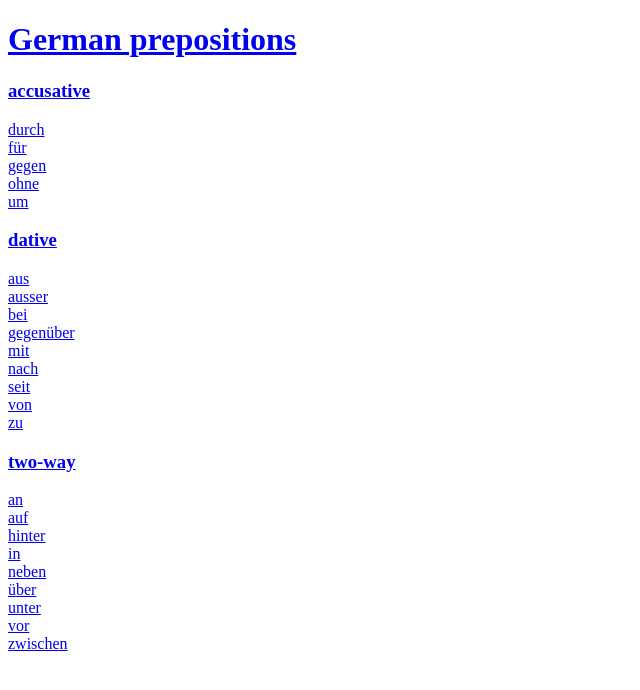
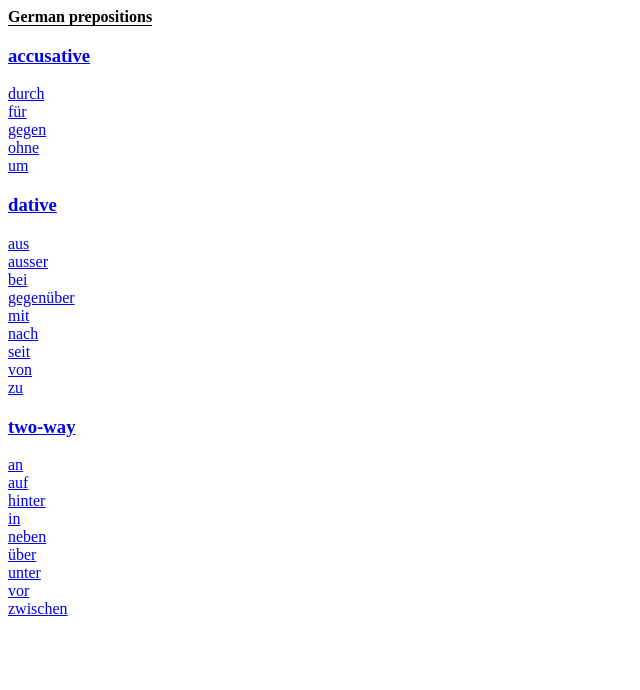
Before and after one commit to mathieu-anderson/german-prepositions, a React (Create React App) app: page / in a window 1280 px wide. Shown: the top 690 px of the page, without its empty margins (0-640 px from the left). Built offline with nearby package versions, Linux system fonts and the light colour scheme.

Commit message:
Add styled-components dep + small example

```diff
--- a/package.json
+++ b/package.json
@@ -8,10 +8,12 @@
     "@types/react": "16.7.7",
     "@types/react-dom": "16.0.10",
     "@types/react-router-dom": "^4.3.1",
+    "@types/styled-components": "^4.1.2",
     "react": "^16.6.3",
     "react-dom": "^16.6.3",
     "react-router-dom": "^4.3.1",
     "react-scripts": "2.1.1",
+    "styled-components": "^4.1.2",
     "typescript": "3.1.6"
   },
   "scripts": {
--- a/src/App.tsx
+++ b/src/App.tsx
@@ -1,5 +1,6 @@
 import React, { Component } from 'react';
 import { BrowserRouter, Route, Link } from "react-router-dom";
+import styled from 'styled-components';
 
 import prepositionsList, {
   dativeList,
@@ -11,18 +12,23 @@ import DativePage from './DativePage';
 import AccusativePage from './AccusativePage';
 import TwoWayPage from './TwoWayPage';
 
+const StyledLink = styled(Link)`
+  color: black;
+  text-decoration: none;
+  font-weight: bold;
+  border-bottom: 1px solid black;
+`;
+
 class App extends Component {
   render() {
     return (
       <BrowserRouter>
         <React.Fragment>
-          <Link to='/'>
             <header>
-              <h1>
+              <StyledLink to='/'>
                 German prepositions
-              </h1>
+              </StyledLink>
             </header>
-          </Link>
           <Route
             exact
             path="/"
```
Also changed, not shown: 1 other file (tests, documents, lock files or other folders).
